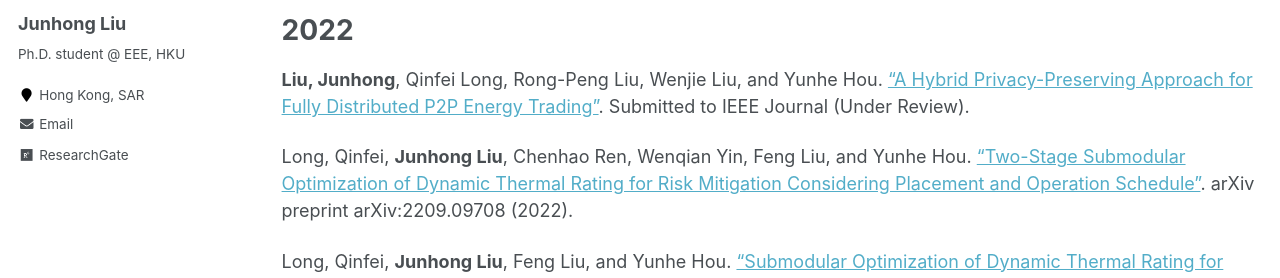
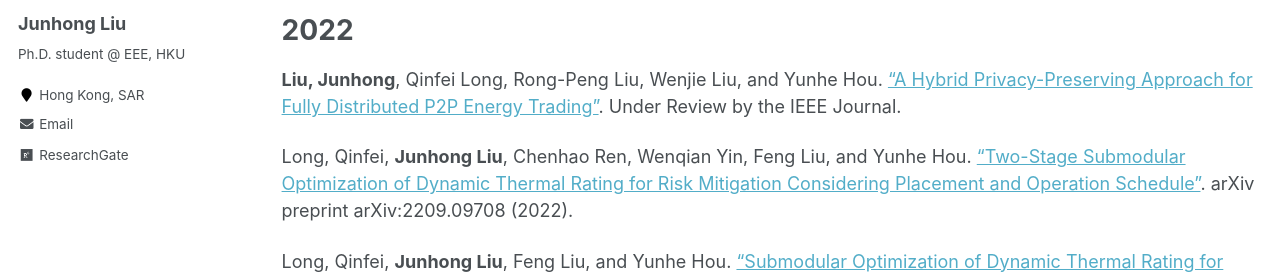
Before and after one commit to johnny-eee/online, a Jekyll site: the page built from _pages/cv.md, in a window 1280 px wide. Shown: the part 247-525 px from the top of the page. Built offline with Jekyll 4.4.1, drawn with Linux system fonts in a browser that asks for light colours.

Commit message:
Update cv.md

```diff
--- a/_pages/cv.md
+++ b/_pages/cv.md
@@ -14,7 +14,7 @@ redirect_from:
 
 2022
 ======
-**Liu, Junhong**, Qinfei Long, Rong-Peng Liu, Wenjie Liu, and Yunhe Hou. ["A Hybrid Privacy-Preserving Approach for Fully Distributed P2P Energy Trading"]( ). Submitted to IEEE Journal (Under Review).
+**Liu, Junhong**, Qinfei Long, Rong-Peng Liu, Wenjie Liu, and Yunhe Hou. ["A Hybrid Privacy-Preserving Approach for Fully Distributed P2P Energy Trading"]( ). Under Review by the IEEE Journal.
 
 Long, Qinfei, **Junhong Liu**, Chenhao Ren, Wenqian Yin, Feng Liu, and Yunhe Hou. ["Two-Stage Submodular Optimization of Dynamic Thermal Rating for Risk Mitigation Considering Placement and Operation Schedule"](https://arxiv.org/pdf/2209.09708.pdf). arXiv preprint arXiv:2209.09708 (2022).
 
```
